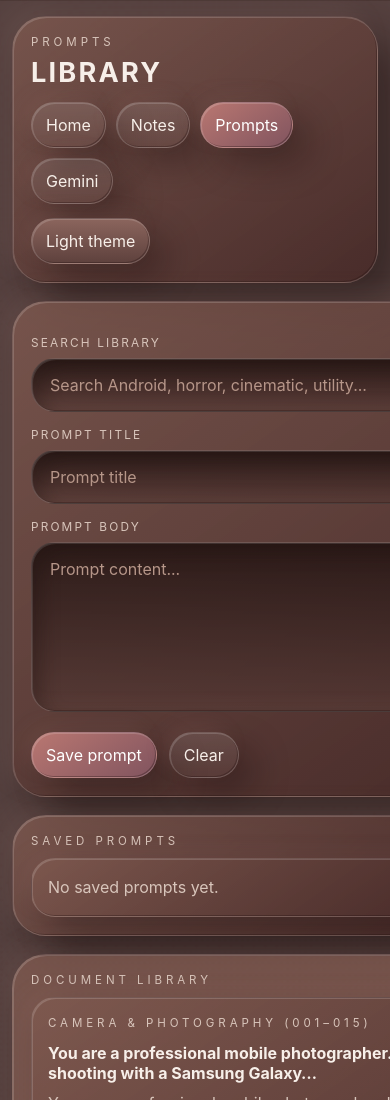
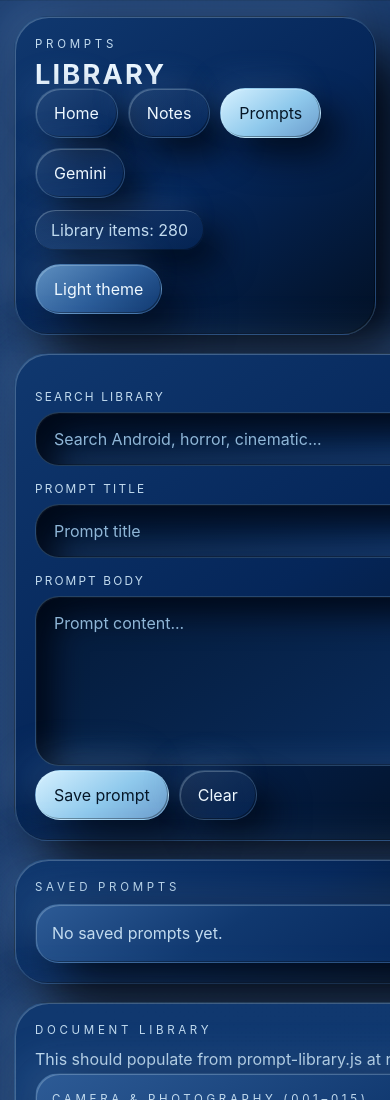
Before and after one commit to lavaztechnet-debug/My-Dev-Site, a website: page prompts.html in a window 390 px wide. Shown: the top 1100 px of the page. Drawn offline with Linux system fonts and the light colour scheme.

Commit message:
Replace walnut with blue noir neumorphism and restore prompt library

```diff
--- a/app.js
+++ b/app.js
@@ -1,7 +1,7 @@
 (function () {
-  const NOTES_KEY = 'neurostack_notes_v3';
-  const PROMPTS_KEY = 'neurostack_prompts_v3';
-  const THEME_KEY = 'neurostack_theme_v1';
+  const NOTES_KEY = 'neurostack_notes_v4';
+  const PROMPTS_KEY = 'neurostack_prompts_v4';
+  const THEME_KEY = 'neurostack_theme_v2';
 
   function readStore(key) {
     try { return JSON.parse(localStorage.getItem(key) || '[]'); } catch (e) { return []; }
@@ -23,7 +23,7 @@
   function applyTheme(theme) {
     document.documentElement.setAttribute('data-theme', theme);
     const btn = document.getElementById('themeToggle');
-    if (btn) btn.textContent = theme === 'light' ? 'Walnut theme' : 'Light theme';
+    if (btn) btn.textContent = theme === 'light' ? 'Blue noir theme' : 'Light theme';
     localStorage.setItem(THEME_KEY, theme);
   }
 
@@ -38,6 +38,18 @@
     });
   }
 
+  function libraryData() {
+    if (Array.isArray(window.NEUROSTACK_PROMPT_LIBRARY)) return window.NEUROSTACK_PROMPT_LIBRARY;
+    return [];
+  }
+
+  function renderDashboardCounts() {
+    const noteCount = document.getElementById('noteCount');
+    const promptCount = document.getElementById('promptCount');
+    if (noteCount) noteCount.textContent = String(readStore(NOTES_KEY).length);
+    if (promptCount) promptCount.textContent = String(readStore(PROMPTS_KEY).length);
+  }
+
   function bindNotesPage() {
     const noteTitle = document.getElementById('noteTitle');
     const noteBody = document.getElementById('noteBody');
@@ -48,12 +60,8 @@
 
     function render() {
       const notes = readStore(NOTES_KEY);
-      if (!notes.length) {
-        notesList.innerHTML = '<div class="item-card"><p class="empty-copy">No notes saved yet.</p></div>';
-        return;
-      }
-
-      notesList.innerHTML = notes.map((item, index) => `
+      notesList.innerHTML = notes.length
+        ? notes.map((item, index) => `
           <article class="item-card">
             <h4>${escapeHtml(item.title || 'Untitled note')}</h4>
             <p>${escapeHtml(item.body || '')}</p>
@@ -61,8 +69,8 @@
               <button class="mini-btn" data-note-load="${index}">Load</button>
               <button class="mini-btn" data-note-delete="${index}">Delete</button>
             </div>
-        </article>
-      `).join('');
+          </article>`).join('')
+        : '<div class="item-card"><p class="empty-copy">No notes saved yet.</p></div>';
 
       document.querySelectorAll('[data-note-load]').forEach(btn => {
         btn.addEventListener('click', () => {
@@ -94,6 +102,7 @@
       noteTitle.value = '';
       noteBody.value = '';
       render();
+      renderDashboardCounts();
     });
 
     clearBtn.addEventListener('click', () => {
@@ -112,17 +121,14 @@
     const promptSearch = document.getElementById('promptSearch');
     const saveBtn = document.getElementById('savePromptBtn');
     const clearBtn = document.getElementById('clearPromptBtn');
-    const library = Array.isArray(window.NEUROSTACK_PROMPT_LIBRARY) ? window.NEUROSTACK_PROMPT_LIBRARY : [];
+    const libraryStat = document.getElementById('libraryStat');
+
     if (!promptTitle || !promptBody || !promptsList || !promptLibraryList || !promptSearch || !saveBtn || !clearBtn) return;
 
     function renderSaved() {
       const prompts = readStore(PROMPTS_KEY);
-      if (!prompts.length) {
-        promptsList.innerHTML = '<div class="item-card"><p class="empty-copy">No saved prompts yet.</p></div>';
-        return;
-      }
-
-      promptsList.innerHTML = prompts.map((item, index) => `
+      promptsList.innerHTML = prompts.length
+        ? prompts.map((item, index) => `
           <article class="item-card">
             <h4>${escapeHtml(item.title || 'Untitled prompt')}</h4>
             <p>${escapeHtml(item.body || '')}</p>
@@ -131,8 +137,8 @@
               <button class="mini-btn" data-prompt-copy="${index}">Copy</button>
               <button class="mini-btn" data-prompt-delete="${index}">Delete</button>
             </div>
-        </article>
-      `).join('');
+          </article>`).join('')
+        : '<div class="item-card"><p class="empty-copy">No saved prompts yet.</p></div>';
 
       document.querySelectorAll('[data-prompt-load]').forEach(btn => {
         btn.addEventListener('click', () => {
@@ -164,15 +170,14 @@
     }
 
     function renderLibrary() {
+      const library = libraryData();
+      if (libraryStat) libraryStat.textContent = `Library items: ${library.length}`;
+
       const q = promptSearch.value.trim().toLowerCase();
       const filtered = library.filter(item => !q || `${item.category} ${item.title} ${item.body}`.toLowerCase().includes(q));
 
-      if (!filtered.length) {
-        promptLibraryList.innerHTML = '<div class="item-card"><p class="empty-copy">No prompt library matches found.</p></div>';
-        return;
-      }
-
-      promptLibraryList.innerHTML = filtered.map((item, index) => `
+      promptLibraryList.innerHTML = filtered.length
+        ? filtered.slice(0, 120).map((item, index) => `
           <article class="item-card">
             <p class="eyebrow">${escapeHtml(item.category || 'Library')}</p>
             <h4>${escapeHtml(item.title || 'Untitled')}</h4>
@@ -182,12 +187,12 @@
               <button class="mini-btn" data-library-copy="${index}">Copy</button>
               <button class="mini-btn" data-library-save="${index}">Save</button>
             </div>
-        </article>
-      `).join('');
+          </article>`).join('')
+        : '<div class="item-card"><p class="empty-copy">No prompt library matches found.</p></div>';
 
       document.querySelectorAll('[data-library-load]').forEach(btn => {
         btn.addEventListener('click', () => {
-          const item = filtered[Number(btn.dataset.libraryLoad)];
+          const item = filtered.slice(0, 120)[Number(btn.dataset.libraryLoad)];
           if (!item) return;
           promptTitle.value = item.title || '';
           promptBody.value = item.body || '';
@@ -197,7 +202,7 @@
 
       document.querySelectorAll('[data-library-copy]').forEach(btn => {
         btn.addEventListener('click', async () => {
-          const item = filtered[Number(btn.dataset.libraryCopy)];
+          const item = filtered.slice(0, 120)[Number(btn.dataset.libraryCopy)];
           if (!item) return;
           await navigator.clipboard.writeText(item.body || '');
         });
@@ -205,7 +210,7 @@
 
       document.querySelectorAll('[data-library-save]').forEach(btn => {
         btn.addEventListener('click', () => {
-          const item = filtered[Number(btn.dataset.librarySave)];
+          const item = filtered.slice(0, 120)[Number(btn.dataset.librarySave)];
           if (!item) return;
           const prompts = readStore(PROMPTS_KEY);
           prompts.unshift({ title: item.title || 'Library prompt', body: item.body || '', createdAt: Date.now() });
@@ -240,24 +245,19 @@
     renderLibrary();
   }
 
-  function renderDashboardCounts() {
-    const noteCount = document.getElementById('noteCount');
-    const promptCount = document.getElementById('promptCount');
-    if (noteCount) noteCount.textContent = String(readStore(NOTES_KEY).length);
-    if (promptCount) promptCount.textContent = String(readStore(PROMPTS_KEY).length);
-  }
-
   function bindDashboardPage() {
     renderDashboardCounts();
     const libraryPreview = document.getElementById('libraryPreview');
-    if (libraryPreview && Array.isArray(window.NEUROSTACK_PROMPT_LIBRARY)) {
-      libraryPreview.innerHTML = window.NEUROSTACK_PROMPT_LIBRARY.slice(0, 4).map(item => `
+    if (libraryPreview) {
+      const library = libraryData();
+      libraryPreview.innerHTML = library.length
+        ? library.slice(0, 4).map(item => `
           <article class="item-card">
             <p class="eyebrow">${escapeHtml(item.category || 'Library')}</p>
             <h4>${escapeHtml(item.title || 'Untitled')}</h4>
             <p>${escapeHtml((item.body || '').slice(0, 180))}${item.body && item.body.length > 180 ? '…' : ''}</p>
-        </article>
-      `).join('');
+          </article>`).join('')
+        : '<div class="item-card"><p class="empty-copy">Prompt library not loaded yet.</p></div>';
     }
   }
 
--- a/prompts.html
+++ b/prompts.html
@@ -8,7 +8,7 @@
 </head>
 <body data-page="prompts">
   <div class="app-shell">
-    <header class="topbar walnut-panel">
+    <header class="topbar neo-panel">
       <div>
         <p class="eyebrow">Prompts</p>
         <h1>Library</h1>
@@ -18,6 +18,7 @@
           <a class="nav-chip active" href="./prompts.html">Prompts</a>
           <a class="nav-chip" href="./gemini.html">Gemini</a>
         </div>
+        <div id="libraryStat" class="library-stat">Library items: 0</div>
       </div>
       <div class="header-actions">
         <button id="themeToggle" class="theme-toggle" type="button">Light theme</button>
@@ -25,15 +26,15 @@
     </header>
 
     <main class="main-stack">
-      <article class="walnut-panel form-panel">
+      <article class="neo-panel form-panel">
         <label class="field-label" for="promptSearch">Search library</label>
-        <input id="promptSearch" class="walnut-input" type="text" placeholder="Search Android, horror, cinematic, utility..." />
+        <input id="promptSearch" class="neo-input" type="text" placeholder="Search Android, horror, cinematic..." />
 
         <label class="field-label" for="promptTitle">Prompt title</label>
-        <input id="promptTitle" class="walnut-input" type="text" placeholder="Prompt title" />
+        <input id="promptTitle" class="neo-input" type="text" placeholder="Prompt title" />
 
         <label class="field-label" for="promptBody">Prompt body</label>
-        <textarea id="promptBody" class="walnut-input walnut-textarea" placeholder="Prompt content..."></textarea>
+        <textarea id="promptBody" class="neo-input neo-textarea" placeholder="Prompt content..."></textarea>
 
         <div class="action-row">
           <button id="savePromptBtn" class="pill-btn primary-accent">Save prompt</button>
@@ -41,19 +42,20 @@
         </div>
       </article>
 
-      <article class="walnut-panel">
+      <article class="neo-panel">
         <p class="eyebrow">Saved prompts</p>
         <div id="promptsList" class="stack-list"></div>
       </article>
 
-      <article class="walnut-panel">
+      <article class="neo-panel">
         <p class="eyebrow">Document library</p>
+        <p class="small-note">This should populate from prompt-library.js at runtime.</p>
         <div id="promptLibraryList" class="stack-list"></div>
       </article>
     </main>
+  </div>
 
-    <script src="./prompt-library.js"></script>
-    <script src="./app.js"></script>
-  </div>
+  <script src="./prompt-library.js"></script>
+  <script src="./app.js"></script>
 </body>
 </html>
--- a/styles.css
+++ b/styles.css
@@ -3,78 +3,92 @@
   --radius-lg: 26px;
   --radius-md: 20px;
   --radius-pill: 999px;
-  --text-strong: #f7efe9;
-  --text-soft: #d8c5bb;
-  --text-faint: #b69689;
 
-  --bg: #2e1f1b;
-  --bg-2: #432c2a;
-  --bg-3: #5f3f3d;
-  --panel: #5c413b;
-  --panel-2: #714f49;
-  --panel-3: #8a625b;
-  --line: rgba(255,255,255,0.15);
-  --input-bg: linear-gradient(180deg, rgba(40,24,22,0.92), rgba(85,57,53,0.72));
-  --button-bg: linear-gradient(180deg, #8b655d, #5e413d);
-  --button-bg-2: linear-gradient(180deg, #7f5f7a, #5b3d52);
-  --panel-grad: linear-gradient(145deg, rgba(128,90,80,0.78), rgba(72,43,41,0.96));
-  --shadow-hi: inset 1px 1px 0 rgba(255,255,255,0.16);
-  --shadow-lo: inset -1px -1px 0 rgba(39,19,18,0.35);
-  --elev-1: 16px 16px 34px rgba(21,10,10,0.34), -8px -8px 18px rgba(162,116,104,0.12);
-  --elev-2: 22px 22px 44px rgba(19,9,9,0.46), -10px -10px 22px rgba(176,132,120,0.12);
-  --inset-1: inset 10px 10px 18px rgba(29,14,13,0.32), inset -8px -8px 16px rgba(157,112,103,0.06);
-  --accent: #d58c70;
-  --accent-2: #aa79ff;
-  --accent-3: #ffb38f;
-  --home-chip: linear-gradient(180deg, rgba(255,255,255,0.10), rgba(255,255,255,0.03));
+  --bg: #021024;
+  --bg-2: #052659;
+  --bg-3: #0b356f;
+  --panel: #10386f;
+  --panel-2: #224a82;
+  --panel-3: #5483B3;
+  --line: rgba(193, 232, 255, 0.16);
+
+  --text-strong: #eef8ff;
+  --text-soft: #c2dbef;
+  --text-faint: #8fb6d7;
+
+  --accent: #C1E8FF;
+  --accent-2: #7DA0CA;
+  --accent-3: #5483B3;
+
+  --panel-grad: linear-gradient(145deg, #10386f 0%, #052659 52%, #021024 100%);
+  --panel-grad-2: linear-gradient(145deg, #2d5b96 0%, #10386f 45%, #052659 100%);
+  --input-bg: linear-gradient(145deg, #041a38 0%, #0a2d5f 100%);
+  --button-bg: linear-gradient(145deg, #5e8fc0 0%, #2c5d99 55%, #10386f 100%);
+  --button-bg-2: linear-gradient(145deg, #d6f1ff 0%, #8fc9ec 55%, #6b9ccc 100%);
+  --ghost-bg: linear-gradient(145deg, rgba(125,160,202,0.18), rgba(5,38,89,0.6));
+
+  --elev-1: 18px 18px 34px rgba(0, 8, 22, 0.82), -12px -12px 28px rgba(93, 145, 205, 0.16);
+  --elev-2: 24px 24px 48px rgba(0, 7, 18, 0.92), -16px -16px 36px rgba(120, 171, 225, 0.17);
+  --elev-3: 30px 30px 58px rgba(0, 6, 16, 0.98), -18px -18px 40px rgba(133, 184, 236, 0.18);
+
+  --inset-1: inset 14px 14px 26px rgba(1, 9, 22, 0.9), inset -10px -10px 22px rgba(89, 137, 196, 0.14);
+  --inset-2: inset 18px 18px 30px rgba(0, 8, 22, 0.9), inset -12px -12px 24px rgba(121, 174, 232, 0.12);
+
+  --stroke-hi: inset 1px 1px 0 rgba(224, 246, 255, 0.24);
+  --stroke-lo: inset -1px -1px 0 rgba(0, 0, 0, 0.34);
 }
 
 html[data-theme="light"] {
-  --text-strong: #5e6473;
-  --text-soft: #80889c;
-  --text-faint: #aab2c4;
+  --bg: #edf5ff;
+  --bg-2: #f7fbff;
+  --bg-3: #ffffff;
+  --panel: #f2f7ff;
+  --panel-2: #e8f0fb;
+  --panel-3: #dbe9f9;
+  --line: rgba(255,255,255,0.96);
 
-  --bg: #eef2f9;
-  --bg-2: #f7f9fd;
-  --bg-3: #ffffff;
-  --panel: #f4f7fd;
-  --panel-2: #eef2fb;
-  --panel-3: #ffffff;
-  --line: rgba(255,255,255,0.9);
-  --input-bg: linear-gradient(145deg, #edf1f8, #ffffff);
-  --button-bg: linear-gradient(145deg, #f5f8ff, #e8eef9);
-  --button-bg-2: linear-gradient(145deg, #55a7ff, #3478ff);
-  --panel-grad: linear-gradient(145deg, #f8fbff, #e9eef8);
-  --shadow-hi: inset 1px 1px 0 rgba(255,255,255,0.95);
-  --shadow-lo: inset -1px -1px 0 rgba(203,214,232,0.45);
-  --elev-1: 18px 18px 34px rgba(191,203,224,0.78), -14px -14px 28px rgba(255,255,255,0.98);
-  --elev-2: 22px 22px 40px rgba(188,200,223,0.85), -16px -16px 32px rgba(255,255,255,1);
-  --inset-1: inset 8px 8px 16px rgba(212,222,238,0.72), inset -8px -8px 16px rgba(255,255,255,1);
-  --accent: #3d8cff;
-  --accent-2: #67b7ff;
-  --accent-3: #7b8cff;
-  --home-chip: linear-gradient(145deg, #f6f9ff, #e8eef8);
+  --text-strong: #42556e;
+  --text-soft: #7487a0;
+  --text-faint: #98abc3;
+
+  --accent: #3f94ff;
+  --accent-2: #73b4ff;
+  --accent-3: #bfe3ff;
+
+  --panel-grad: linear-gradient(145deg, #f9fcff 0%, #eef4fc 55%, #e5edf9 100%);
+  --panel-grad-2: linear-gradient(145deg, #ffffff 0%, #eef5ff 60%, #dce8f8 100%);
+  --input-bg: linear-gradient(145deg, #e8eef8 0%, #fdfefe 100%);
+  --button-bg: linear-gradient(145deg, #fbfdff 0%, #eaf1fb 100%);
+  --button-bg-2: linear-gradient(145deg, #57a9ff 0%, #3b82ff 100%);
+  --ghost-bg: linear-gradient(145deg, #f8fbff, #eaf0f8);
+
+  --elev-1: 18px 18px 34px rgba(191, 203, 223, 0.78), -14px -14px 28px rgba(255, 255, 255, 0.98);
+  --elev-2: 24px 24px 46px rgba(189, 201, 224, 0.88), -18px -18px 34px rgba(255, 255, 255, 1);
+  --elev-3: 30px 30px 56px rgba(186, 198, 220, 0.94), -20px -20px 40px rgba(255,255,255,1);
+
+  --inset-1: inset 12px 12px 24px rgba(212, 223, 239, 0.86), inset -12px -12px 22px rgba(255,255,255,1);
+  --inset-2: inset 16px 16px 28px rgba(214, 225, 240, 0.9), inset -12px -12px 24px rgba(255,255,255,1);
+
+  --stroke-hi: inset 1px 1px 0 rgba(255,255,255,1);
+  --stroke-lo: inset -1px -1px 0 rgba(204,216,234,0.5);
 }
 
 * { box-sizing: border-box; }
 html, body { margin: 0; padding: 0; min-height: 100%; }
-
 body {
   font-family: Inter, "Segoe UI", sans-serif;
   color: var(--text-strong);
   min-height: 100dvh;
   background:
-    radial-gradient(circle at top left, rgba(255,255,255,0.10), transparent 24%),
-    radial-gradient(circle at bottom right, rgba(165,104,93,0.10), transparent 26%),
+    radial-gradient(circle at 20% 0%, rgba(125,160,202,0.20), transparent 24%),
+    radial-gradient(circle at 100% 100%, rgba(193,232,255,0.10), transparent 28%),
     linear-gradient(180deg, var(--bg-2), var(--bg));
-  transition: background .25s ease, color .25s ease;
 }
-
 html[data-theme="light"] body {
   background:
-    radial-gradient(circle at top left, rgba(255,255,255,0.92), transparent 24%),
-    radial-gradient(circle at bottom right, rgba(129,175,255,0.14), transparent 26%),
-    linear-gradient(180deg, #f8fbff, #edf2fa);
+    radial-gradient(circle at top left, rgba(255,255,255,0.95), transparent 22%),
+    radial-gradient(circle at bottom right, rgba(108,167,255,0.15), transparent 28%),
+    linear-gradient(180deg, var(--bg-2), var(--bg));
 }
 
 a, button, input, textarea { font: inherit; }
@@ -87,18 +101,14 @@ h1,h2,h3,h4,p { margin: 0; }
   padding: calc(env(safe-area-inset-top, 0px) + 16px) 14px 28px;
 }
 
-.main-stack, .stack-list {
-  display: grid;
-  gap: 18px;
-}
+.main-stack, .stack-list { display: grid; gap: 18px; }
 
-.walnut-panel {
+.neo-panel {
   background: var(--panel-grad);
   border: 1px solid var(--line);
   border-radius: var(--radius-xl);
-  box-shadow: var(--elev-2), var(--shadow-hi), var(--shadow-lo);
+  box-shadow: var(--elev-3), var(--stroke-hi), var(--stroke-lo);
   padding: 20px;
-  transition: background .25s ease, box-shadow .25s ease, color .25s ease;
 }
 
 .topbar {
@@ -109,18 +119,10 @@ h1,h2,h3,h4,p { margin: 0; }
   margin-bottom: 18px;
 }
 
-.header-actions {
-  display: flex;
-  gap: 10px;
-  flex-wrap: wrap;
-  justify-content: flex-end;
-}
-
-.page-switcher {
+.header-actions, .page-switcher, .action-row, .item-tools, .section-subnav {
   display: flex;
   flex-wrap: wrap;
   gap: 10px;
-  margin-top: 16px;
 }
 
 h1 {
@@ -129,27 +131,18 @@ h1 {
   letter-spacing: 0.08em;
   text-transform: uppercase;
 }
-
-h2 {
-  font-size: clamp(1.3rem, 4vw, 1.95rem);
-  line-height: 1.15;
-}
-
-h3 {
-  font-size: clamp(1.6rem, 4vw, 2.2rem);
-}
+h2 { font-size: clamp(1.3rem, 4vw, 1.95rem); line-height: 1.12; }
+h3 { font-size: clamp(1.6rem, 4vw, 2.2rem); }
 
 .eyebrow {
   text-transform: uppercase;
-  letter-spacing: 0.34em;
+  letter-spacing: 0.32em;
   font-size: 0.72rem;
   color: var(--text-soft);
   margin-bottom: 10px;
 }
 
-.hero-copy,
-.item-card p,
-.empty-copy {
+.hero-copy, .item-card p, .empty-copy, .small-note {
   color: var(--text-soft);
   line-height: 1.58;
 }
@@ -167,21 +160,13 @@ h3 {
   justify-content: center;
 }
 
-.action-row, .item-tools {
-  display: flex;
-  flex-wrap: wrap;
-  gap: 12px;
-  margin-top: 16px;
-}
-
 .pill-btn,
 .ghost-btn,
 .icon-btn,
 .nav-chip,
-.link-btn,
 .mini-btn,
 .theme-toggle {
-  min-height: 48px;
+  min-height: 50px;
   padding: 0 18px;
   border-radius: var(--radius-pill);
   border: 1px solid var(--line);
@@ -200,27 +185,34 @@ h3 {
 .nav-chip:hover,
 .mini-btn:hover,
 .theme-toggle:hover {
-  transform: translateY(-1px);
+  transform: translateY(-2px) scale(1.01);
 }
 
 .pill-btn,
 .icon-btn,
 .theme-toggle {
   background: var(--button-bg);
-  box-shadow: var(--elev-1), var(--shadow-hi), var(--shadow-lo);
+  box-shadow: var(--elev-2), var(--stroke-hi), var(--stroke-lo);
 }
 
 .ghost-btn,
 .nav-chip,
-.link-btn.ghost-btn,
 .mini-btn {
-  background: var(--home-chip);
-  box-shadow: var(--elev-1), var(--shadow-hi), var(--shadow-lo);
+  background: var(--ghost-bg);
+  box-shadow: var(--elev-1), var(--stroke-hi), var(--stroke-lo);
 }
 
-.nav-chip.active {
+.nav-chip.active,
+.pill-btn.primary-accent {
   background: var(--button-bg-2);
-  color: #fff;
+  color: html[data-theme="light"] ? #fff : #041329;
+}
+
+html[data-theme="dark"] .nav-chip.active,
+html[data-theme="dark"] .pill-btn.primary-accent,
+html:not([data-theme]) .nav-chip.active,
+html:not([data-theme]) .pill-btn.primary-accent {
+  color: #061728;
 }
 
 .icon-btn {
@@ -239,7 +231,7 @@ h3 {
   font-size: .74rem;
 }
 
-.walnut-input {
+.neo-input {
   width: 100%;
   border: 1px solid var(--line);
   background: var(--input-bg);
@@ -247,87 +239,33 @@ h3 {
   border-radius: 24px;
   padding: 16px 18px;
   outline: none;
-  box-shadow: var(--inset-1), var(--shadow-hi), var(--shadow-lo);
+  box-shadow: var(--inset-2), var(--stroke-hi), var(--stroke-lo);
 }
 
-.walnut-input::placeholder {
-  color: var(--text-faint);
-}
-
-.walnut-textarea {
-  min-height: 170px;
-  resize: vertical;
-}
-
-.walnut-textarea.tall {
-  min-height: 220px;
-}
+.neo-input::placeholder { color: var(--text-faint); }
+.neo-textarea { min-height: 170px; resize: vertical; }
+.neo-textarea.tall { min-height: 220px; }
 
 .item-card {
   padding: 16px;
   border-radius: 24px;
-  background: var(--panel-grad);
+  background: var(--panel-grad-2);
   border: 1px solid var(--line);
-  box-shadow: var(--elev-1), var(--shadow-hi), var(--shadow-lo);
+  box-shadow: var(--elev-2), var(--stroke-hi), var(--stroke-lo);
 }
 
-.item-card h4 {
-  margin-bottom: 8px;
-  color: var(--text-strong);
-  font-size: 1rem;
-}
-
-.section-subnav {
-  display: flex;
-  flex-wrap: wrap;
-  gap: 10px;
-}
-
-html[data-theme="light"] .nav-chip.active,
-html[data-theme="light"] .pill-btn.primary-accent {
-  background: linear-gradient(145deg, #55a7ff, #3478ff);
-  color: #fff;
-  box-shadow: 12px 12px 24px rgba(173,191,221,0.65), -10px -10px 20px rgba(255,255,255,0.92);
-}
-
-html[data-theme="dark"] .nav-chip.active,
-html[data-theme="dark"] .pill-btn.primary-accent,
-html:not([data-theme]) .nav-chip.active,
-html:not([data-theme]) .pill-btn.primary-accent {
-  background: linear-gradient(145deg, #b97771, #81545f);
-  color: #fff;
+.library-stat {
+  margin-top: 12px;
+  display: inline-flex;
+  padding: 10px 16px;
+  border-radius: var(--radius-pill);
+  background: var(--ghost-bg);
+  box-shadow: var(--elev-1), var(--stroke-hi), var(--stroke-lo);
+  color: var(--text-soft);
 }
 
 @media (max-width: 740px) {
-  .grid.two-up {
-    grid-template-columns: 1fr;
-  }
-
-  .topbar {
-    flex-direction: column;
-  }
-
-  .header-actions {
-    width: 100%;
-    justify-content: flex-start;
-  }
+  .grid.two-up { grid-template-columns: 1fr; }
+  .topbar { flex-direction: column; }
+  .header-actions { width: 100%; justify-content: flex-start; }
 }
-
-@media (max-width: 520px) {
-  .app-shell {
-    padding-left: 12px;
-    padding-right: 12px;
-  }
-
-  .walnut-panel {
-    padding: 18px;
-  }
-
-  .pill-btn,
-  .ghost-btn,
-  .nav-chip,
-  .theme-toggle {
-    min-height: 46px;
-    padding: 0 14px;
-  }
-}
```
Also changed, not shown: 3 other files. Lines whose indentation alone changed are shown as unchanged.
